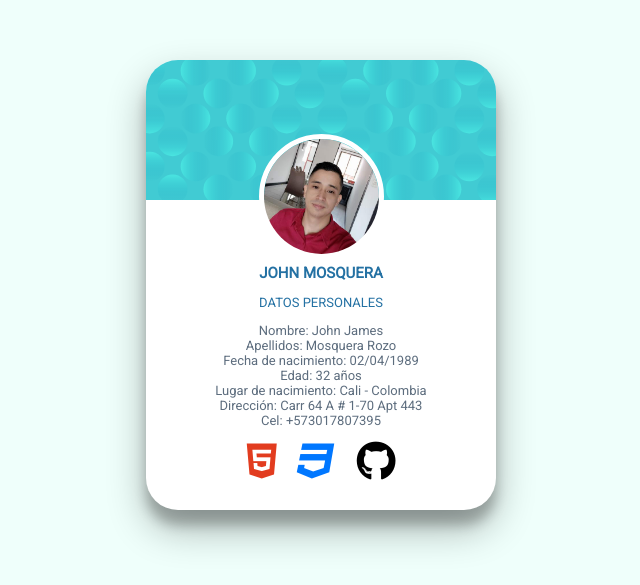
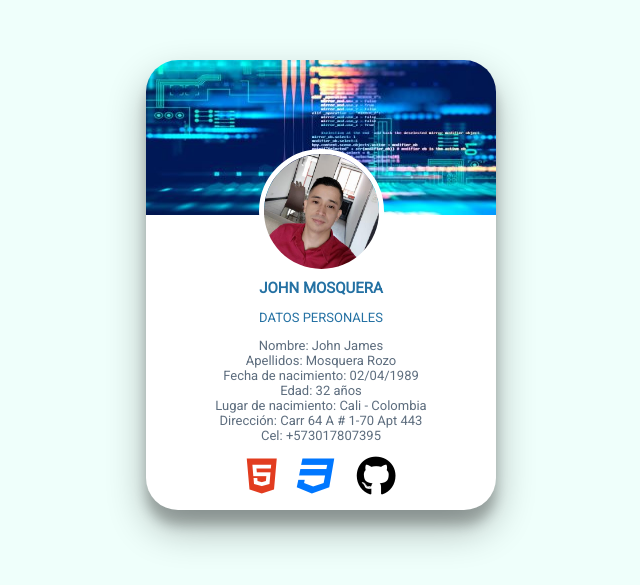
Before and after one commit to JotaJotaM1/Curriculum, a plain HTML site: page index.html in a window 1280 px wide. Shown: the part 115-700 px from the top of the page, without its empty margins (319-959 px from the left). Drawn offline with Linux system fonts and the light colour scheme.

Commit message:
update background

```diff
--- a/css/style.css
+++ b/css/style.css
@@ -7,6 +7,7 @@
 
 body {
   margin: 0;
+
 }
 
 main {
@@ -32,6 +33,8 @@ main {
 }
 
 .backimg {
+  width: 350px;
+  height: 155px;
   border-top-right-radius: 2rem;
   border-top-left-radius: 2rem;
 }
--- a/index.html
+++ b/index.html
@@ -17,7 +17,7 @@
     <main>
       <div class="container">
         <div>
-          <img class="backimg" src="img/bg-pattern-card.svg" />
+          <img class="backimg" src="img/52714-programacion.jpg" />
         </div>
         <div class="containerjohn">
           <img class="john" src="img/John.png" />
@@ -44,14 +44,17 @@
           </ul>
         </div>
 
+          <!--Iconos-->
+
+        <div class="containericons">
+          <div><i class="fab fa-html5"></i></div>
+          <div><i class="fab fa-css3"></i></div>
+          <div><i class="fab fa-github"></i></div>
+        </div>
+
         <!--Footter-->
+        <footer>
 
-        <footer>
-          <div class="containericons">
-            <div><i class="fab fa-html5"></i></div>
-            <div><i class="fab fa-css3"></i></div>
-            <div><i class="fab fa-github"></i></div>
-          </div>
         </footer>
       </div>
     </main>
```
Also changed, not shown: img/52714-programacion (1).jpg (deleted), img/52714-programacion.jpg (added), img/WhatsApp Image 2021-12-15 at 11.42.35 PM.jpeg (deleted), img/image-victor.jpg (deleted), img/images.jpg (deleted), img/logo batman.png (deleted).
